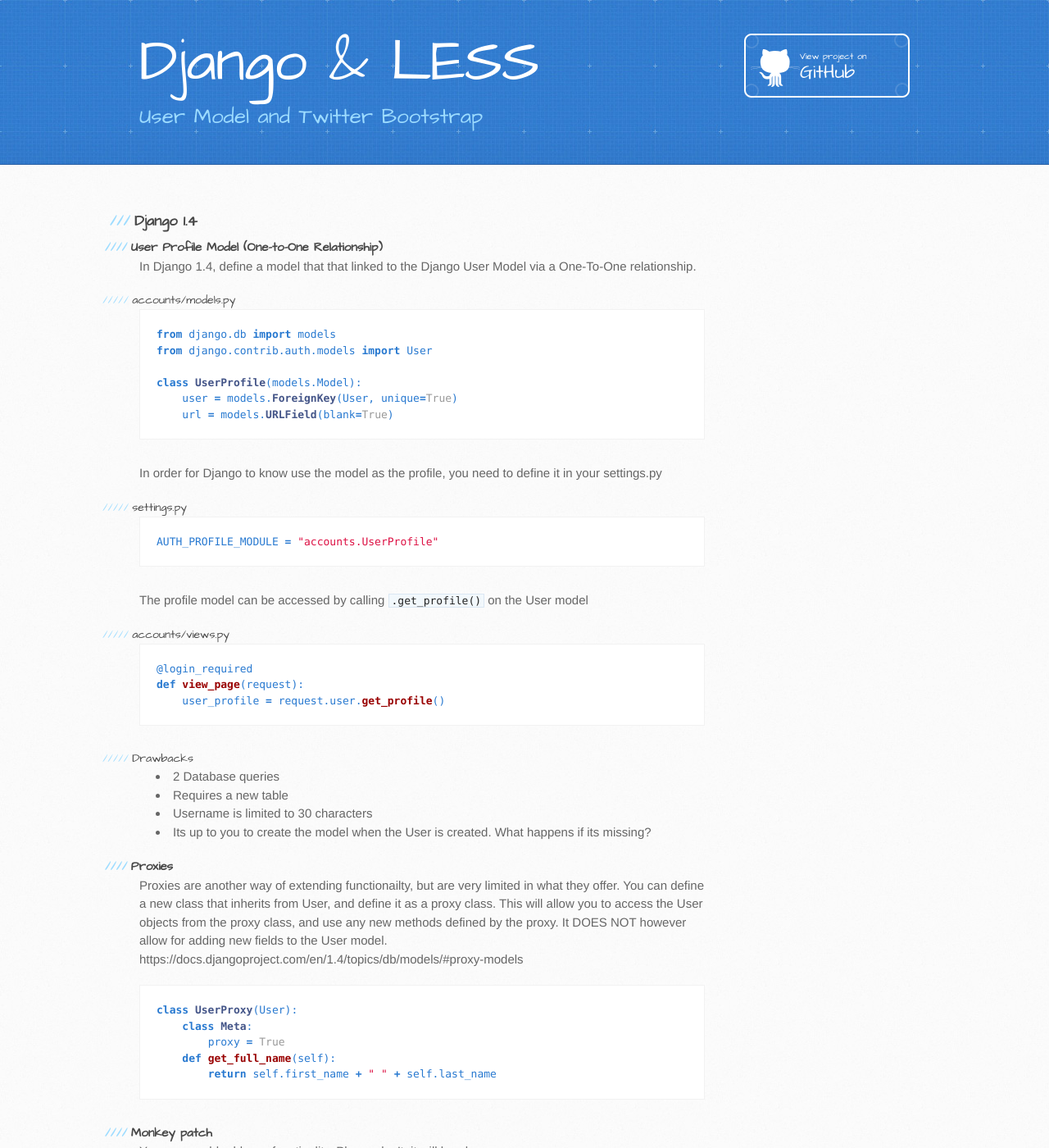
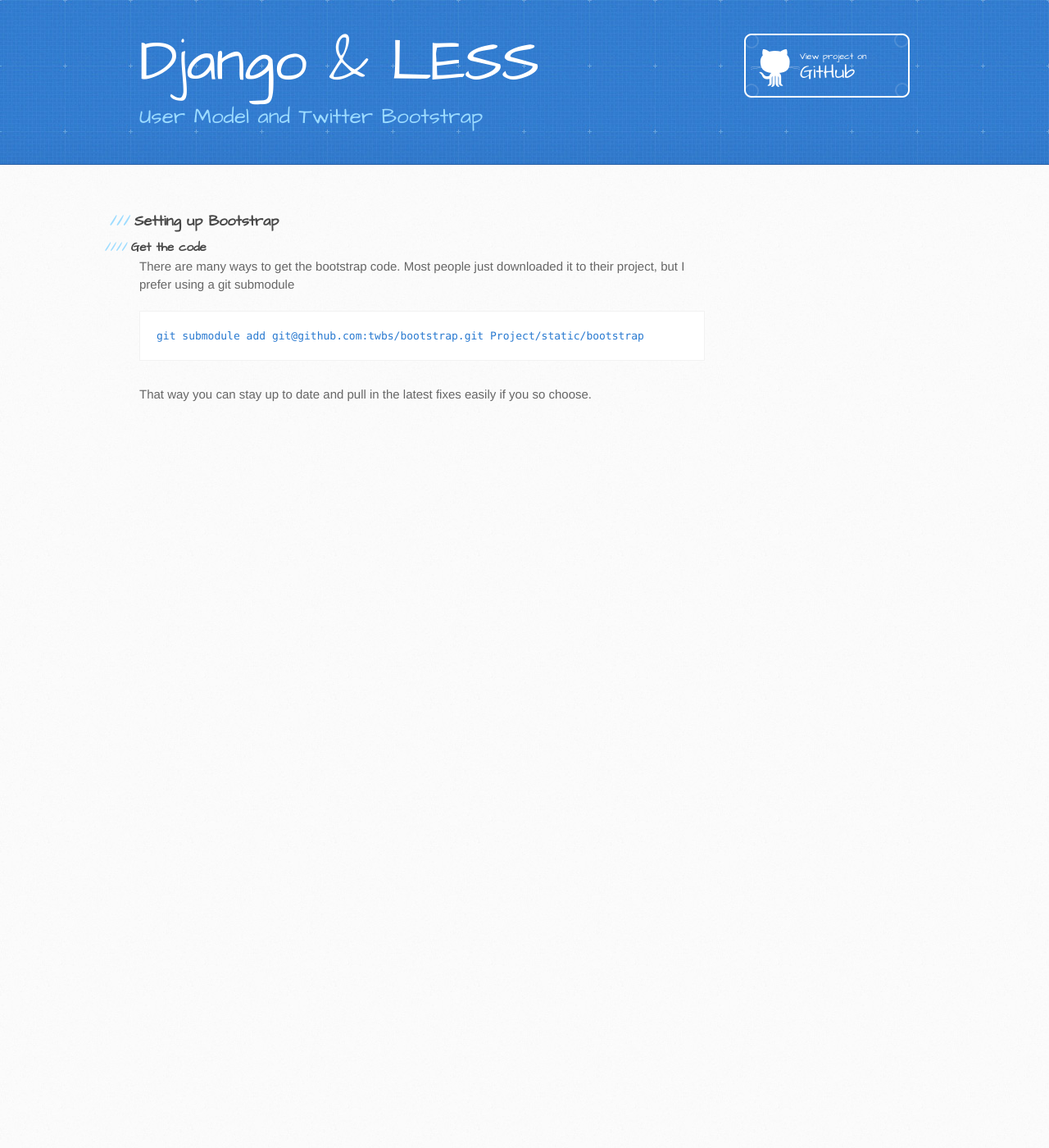
Before and after one commit to bxm156/django-meetup, a Jekyll site: the page built from less/bootstrap.md, in a window 1280 px wide and 1400 px high. Shown: the whole window at 82% size. Built offline with Jekyll 4.4.1, drawn with Linux system fonts in a browser that asks for light colours; Markdown is read by kramdown in place of the engine named in the settings; some of the changed text lies outside the part shown.

Commit message:
Get that code!

````diff
--- a/less/bootstrap.md
+++ b/less/bootstrap.md
@@ -3,55 +3,11 @@
 layout: index
 ---
 
-### Django 1.4
-#### User Profile Model (One-to-One Relationship)
+### Setting up Bootstrap
 
-In Django 1.4, define a model that that linked to the Django User Model via a One-To-One relationship.
-
-#####accounts/models.py
-```python
-from django.db import models
-from django.contrib.auth.models import User
-
-class UserProfile(models.Model):
-    user = models.ForeignKey(User, unique=True)
-    url = models.URLField(blank=True)
+#### Get the code
+There are many ways to get the bootstrap code. Most people just downloaded it to their project, but I prefer using a git submodule
+```bash
+git submodule add git@github.com:twbs/bootstrap.git Project/static/bootstrap
 ```
-In order for Django to know use the model as the profile, you need to define it in your settings.py
-
-#####settings.py
-```python
-AUTH_PROFILE_MODULE = "accounts.UserProfile"
-```
-
-The profile model can be accessed by calling ```.get_profile()``` on the User model
-
-#####accounts/views.py
-```python
-@login_required
-def view_page(request):
-    user_profile = request.user.get_profile()
-```
-
-#####Drawbacks
-* 2 Database queries
-* Requires a new table
-* Username is limited to 30 characters
-* Its up to you to create the model when the User is created. What happens if its missing?
-
-####Proxies
-Proxies are another way of extending functionailty, but are very limited in what they offer. You can define a new class that inherits from User, and define it as a proxy class. This will allow you to access the User objects from the proxy class, and use any new methods defined by the proxy. It DOES NOT however allow for adding new fields to the User model.
-https://docs.djangoproject.com/en/1.4/topics/db/models/#proxy-models
-```python
-class UserProxy(User):
-    class Meta:
-        proxy = True
-    def get_full_name(self):
-        return self.first_name + " " + self.last_name
-```
-
-####Monkey patch
-Yes, you could add new functionlity. Please don't, it will break.
-
-### Next
-[Creating the User Profile Model](http://bxm156.github.io/django-meetup/1.4/create)
+That way you can stay up to date and pull in the latest fixes easily if you so choose.
````
